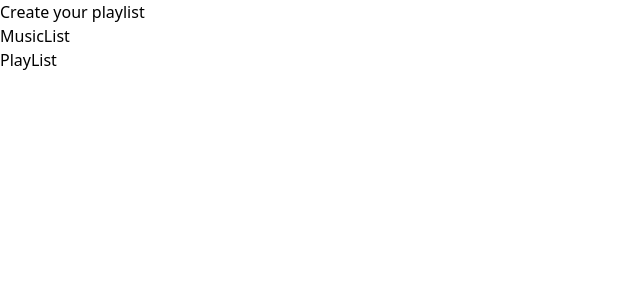
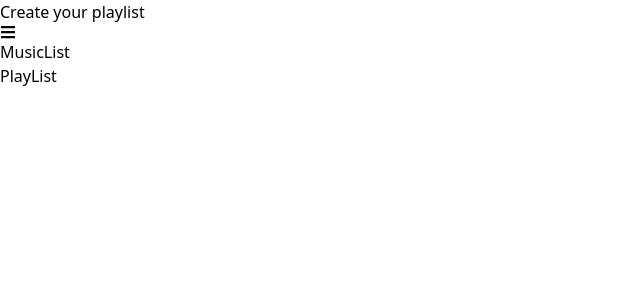
Before and after one commit to c-schinner/music-app, a React (Vite) app: page / in a window 1280 px wide. Shown: the top 300 px of the page, without its empty margins (0-640 px from the left). Built offline with nearby package versions, Linux system fonts and the light colour scheme.

Commit message:
NavBar
added NavBar start, still need to finish functionality and placement.

```diff
--- a/package.json
+++ b/package.json
@@ -10,8 +10,10 @@
     "preview": "vite preview"
   },
   "dependencies": {
+    "icons": "^1.0.0",
     "react": "^18.3.1",
-    "react-dom": "^18.3.1"
+    "react-dom": "^18.3.1",
+    "react-icons": "^5.3.0"
   },
   "devDependencies": {
     "@eslint/js": "^9.9.0",
--- a/src/App.jsx
+++ b/src/App.jsx
@@ -1,5 +1,6 @@
 import Header from "./components/Header"
 import MusicList from "./components/MusicList"
+import NavBar from "./components/NavBar"
 import PlayList from "./components/PlayList"
 
 
@@ -10,6 +11,7 @@ function App() {
     <div className="bg-slate-500">
       <div className="h-[100px]">
           <Header />
+          <NavBar />
       </div>
       <div className="flex flex-row h-screen">
         <MusicList />
--- /dev/null
+++ b/src/components/NavBar.jsx
@@ -0,0 +1,27 @@
+import { useState } from 'react';
+import { FaBars } from "react-icons/fa";
+const NavBar = () => {
+
+    const [isOpen, setIsOpen] = useState(false);
+
+    const toggleMenu = () => {
+        setIsOpen(!isOpen);
+    };
+
+    return (
+        <div className="position: relative">
+            <FaBars
+            onClick={toggleMenu}
+            className="absolute mt-10 mr-10 fontSize-24 cursor: cursor-pointer"
+            />
+            {isOpen && (
+                <ul className="absolute mt-10 mr-10 bg-white p-10 box-shadow">
+                <li id="#profile">Profile</li>
+                <li id="#">Something</li>
+            </ul>
+            )}
+        </div>
+    )
+}
+
+export default NavBar
```
Also changed, not shown: 1 other file (tests, documents, lock files or other folders).
